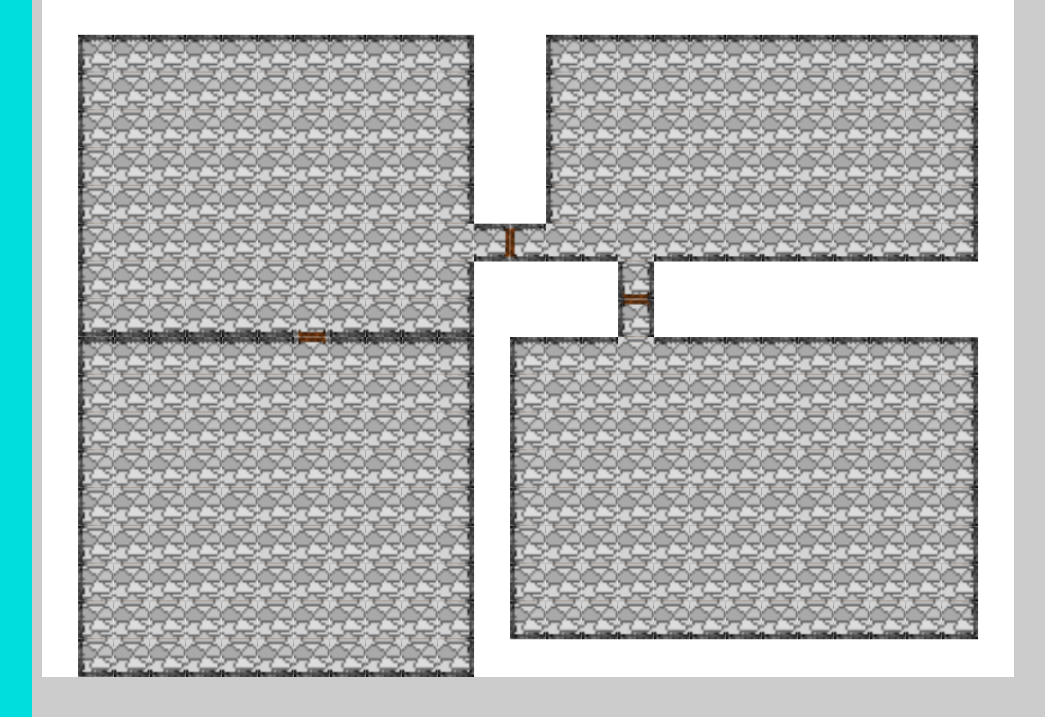
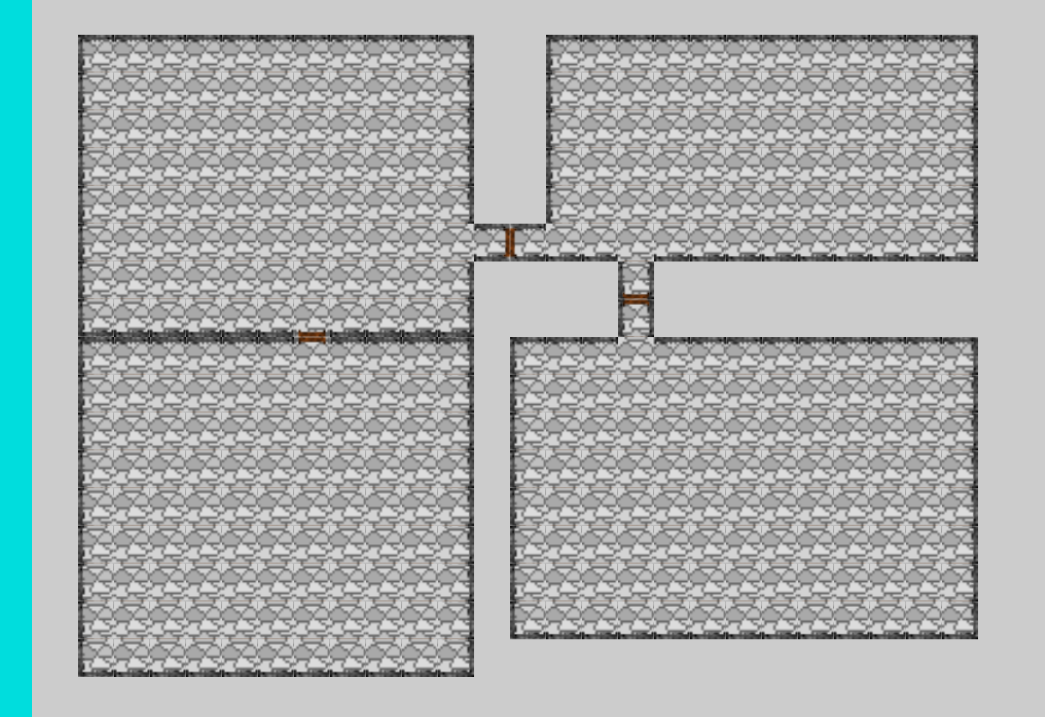
Before and after one commit to BartoszSadowski/DungeonGenerator, a website built with Parcel: page index.html in a window 1280 px wide. Shown: the part 83-800 px from the top of the page, without its empty margins (218-1263 px from the left). Built offline with nearby package versions, Linux system fonts and the light colour scheme.

Commit message:
Added grey background

```diff
--- a/style.css
+++ b/style.css
@@ -16,7 +16,7 @@ body {
 .canvas {
     width: 100%;
     height: 100%;
-    background-color: #fff;
+    background-color: #ccc;
 }
 
 .main {
```
